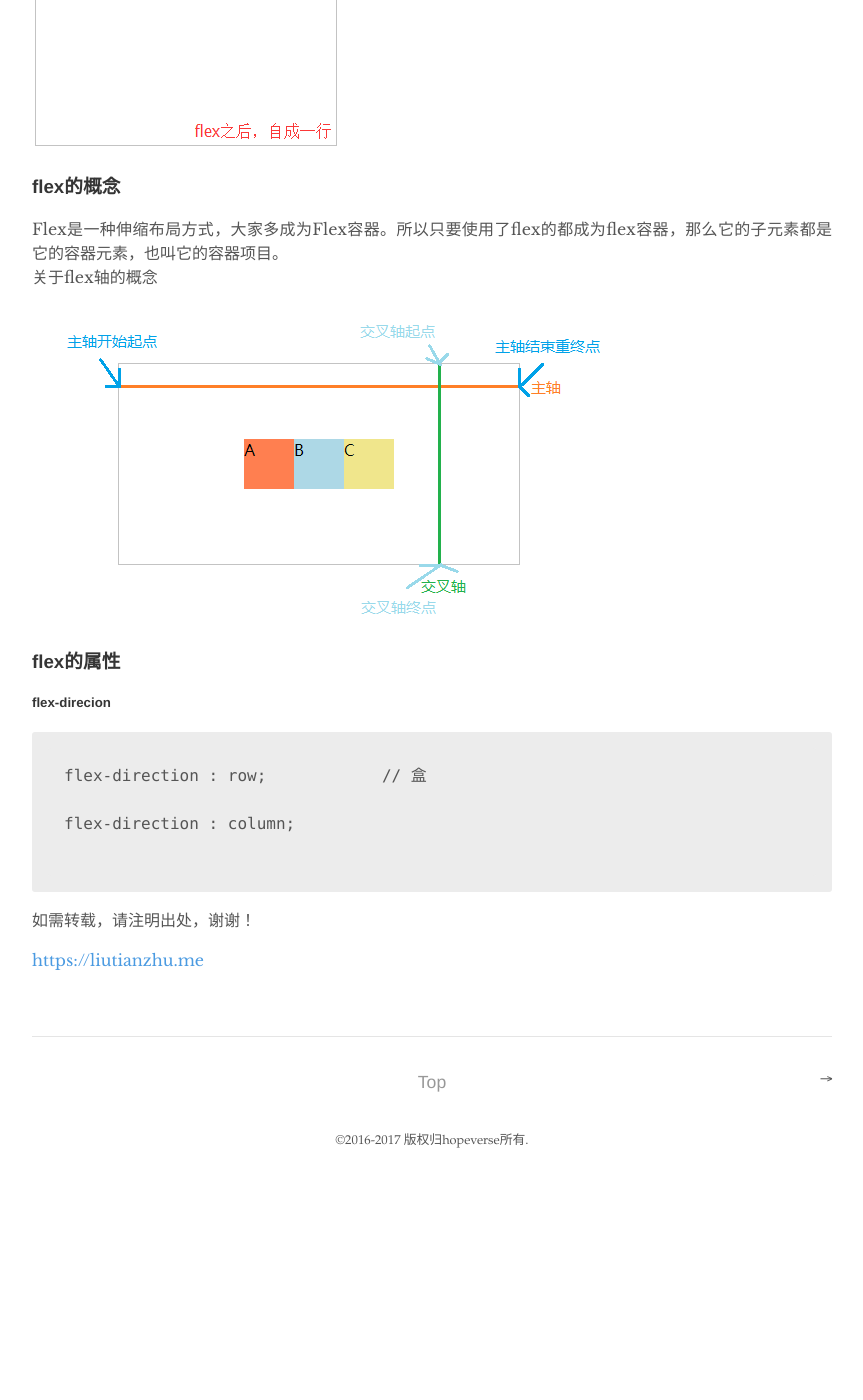
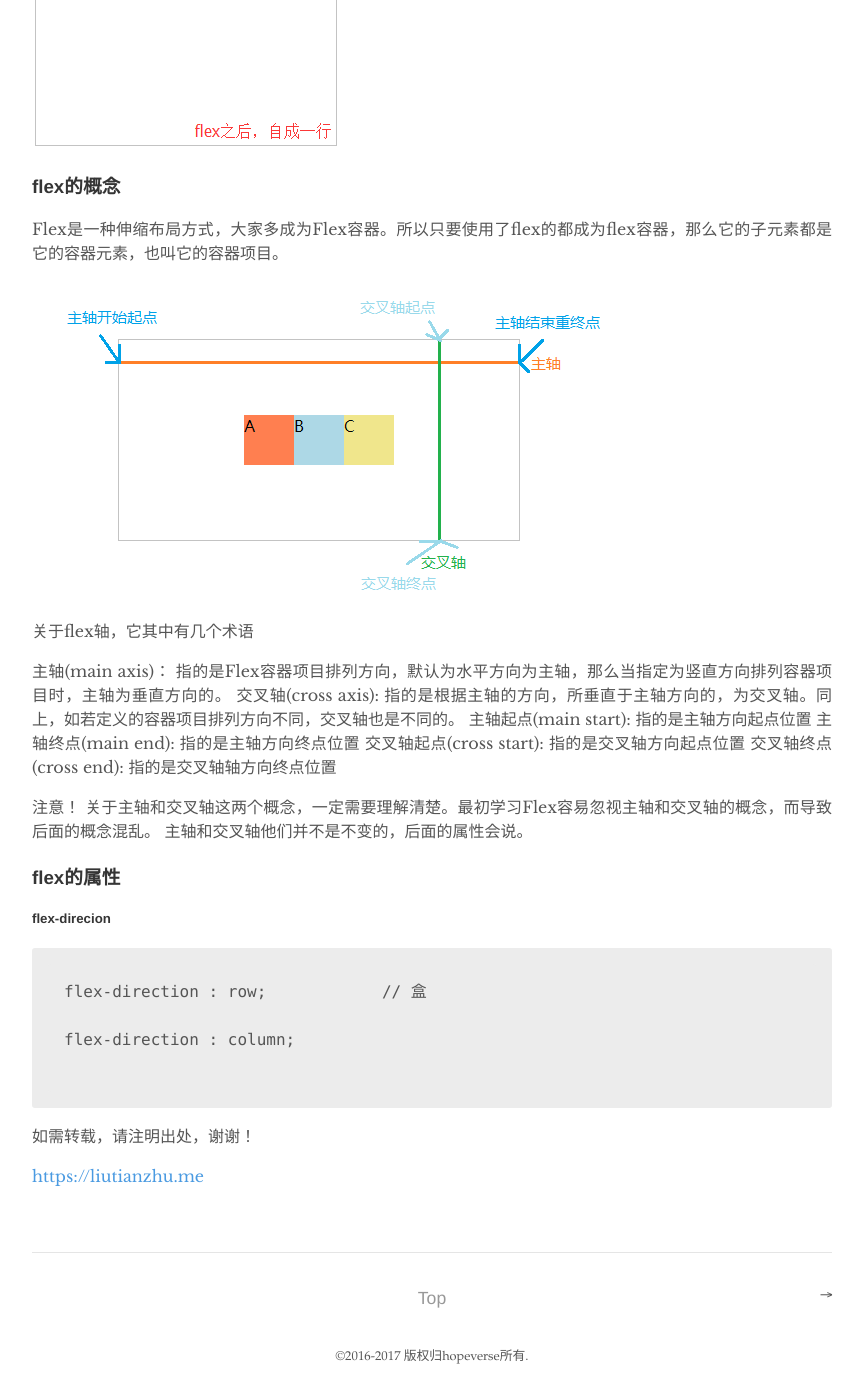
Before and after one commit to superinternation/hopeverse.github.io, a Jekyll site: the page built from _posts/2017-12-08-flex.md, in a window 1280 px wide and 1400 px high, scrolled down 1197 px. Shown: the whole window, without its empty margins (208-1071 px from the left). Built offline with Jekyll 4.4.1, drawn with Linux system fonts in a browser that asks for light colours; comment, search, counter and statistics services are not loaded; before the commit the page ends 2381 px from its top, so only the background shows below that.

Commit message:
flex zhou gn

```diff
--- a/_posts/2017-12-08-flex.md
+++ b/_posts/2017-12-08-flex.md
@@ -35,10 +35,20 @@ Flex是一种布局方式叫做弹性布局，能够给盒子提供最大的灵
 ### flex的概念
 
 Flex是一种伸缩布局方式，大家多成为Flex容器。所以只要使用了flex的都成为flex容器，那么它的子元素都是它的容器元素，也叫它的容器项目。
-<br/>
-关于flex轴的概念
 
 ![flexzhou](/images/posts/flex/flexz.png)
+
+关于flex轴，它其中有几个术语
+
+主轴(main axis)： 指的是Flex容器项目排列方向，默认为水平方向为主轴，那么当指定为竖直方向排列容器项目时，主轴为垂直方向的。
+交叉轴(cross axis): 指的是根据主轴的方向，所垂直于主轴方向的，为交叉轴。同上，如若定义的容器项目排列方向不同，交叉轴也是不同的。
+主轴起点(main start): 指的是主轴方向起点位置
+主轴终点(main end): 指的是主轴方向终点位置
+交叉轴起点(cross start): 指的是交叉轴方向起点位置
+交叉轴终点(cross end): 指的是交叉轴轴方向终点位置
+
+注意！ 关于主轴和交叉轴这两个概念，一定需要理解清楚。最初学习Flex容易忽视主轴和交叉轴的概念，而导致后面的概念混乱。 主轴和交叉轴他们并不是不变的，后面的属性会说。
+
 
 ### flex的属性
 
```
